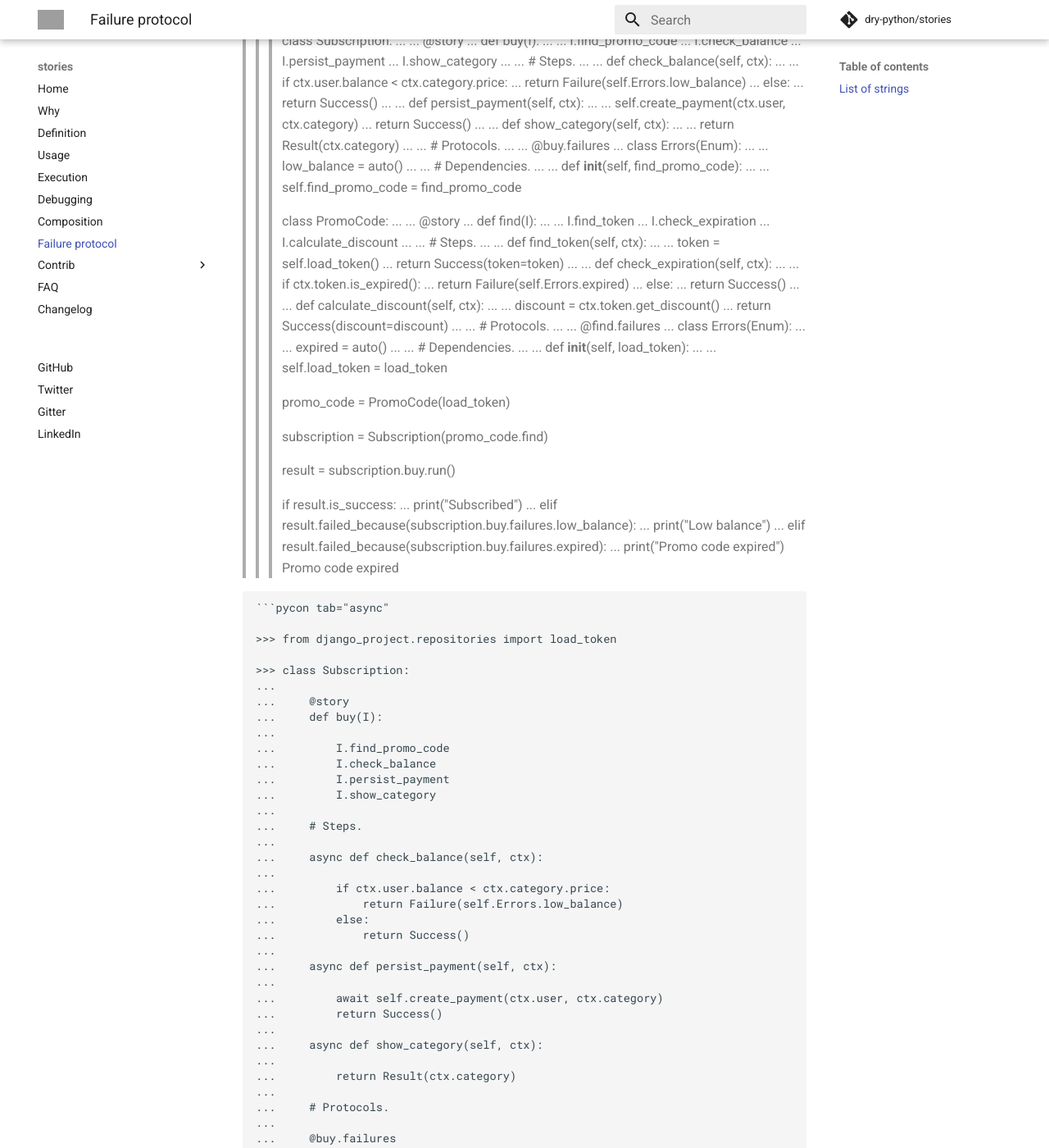
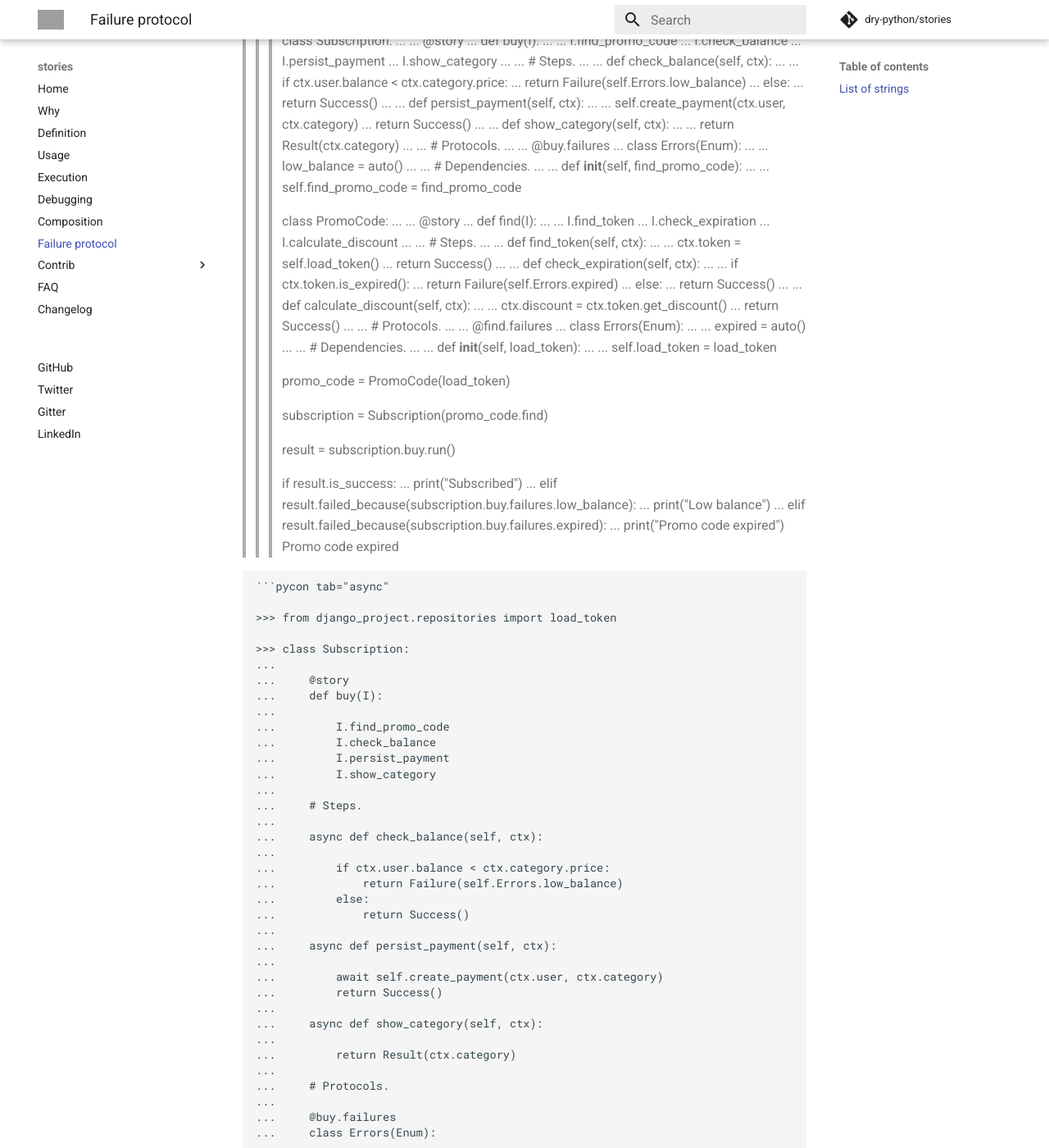
Before and after one commit to proofit404/stories, an MkDocs documentation site: the page built from docs/failure_protocol.md, in a window 1280 px wide and 1400 px high, scrolled down 5572 px. Shown: the whole window at 82% size. Built offline with MkDocs 1.6.1 and Material for MkDocs 9.7.7, drawn with Linux system fonts in a browser that asks for light colours; comment, search, counter and statistics services are not loaded; some of the changed text lies outside the part shown; grey boxes are pictures that could not be loaded.

Commit message:
docs: rewrite code examples to use assignment expression
Do not use Success() keyword arguments to assign variables to the context in the documentation.

```diff
--- a/docs/failure_protocol.md
+++ b/docs/failure_protocol.md
@@ -53,8 +53,8 @@
 ...
 ...     def find_promo_code(self, ctx):
 ...
-...         promo_code = self.load_promo_code(ctx.category)
-...         return Success(promo_code=promo_code)
+...         ctx.promo_code = self.load_promo_code(ctx.category)
+...         return Success()
 ...
 ...     def check_promo_code_exists(self, ctx):
 ...
@@ -118,8 +118,8 @@
 ...
 ...     async def find_promo_code(self, ctx):
 ...
-...         promo_code = await self.load_promo_code(ctx.category)
-...         return Success(promo_code=promo_code)
+...         ctx.promo_code = await self.load_promo_code(ctx.category)
+...         return Success()
 ...
 ...     async def check_promo_code_exists(self, ctx):
 ...
@@ -190,8 +190,8 @@
 ...
 ...     def find_promo_code(self, ctx):
 ...
-...         promo_code = self.load_promo_code(ctx.category)
-...         return Success(promo_code=promo_code)
+...         ctx.promo_code = self.load_promo_code(ctx.category)
+...         return Success()
 ...
 ...     def check_promo_code_exists(self, ctx):
 ...
@@ -256,8 +256,8 @@
 ...
 ...     async def find_promo_code(self, ctx):
 ...
-...         promo_code = await self.load_promo_code(ctx.category)
-...         return Success(promo_code=promo_code)
+...         ctx.promo_code = await self.load_promo_code(ctx.category)
+...         return Success()
 ...
 ...     async def check_promo_code_exists(self, ctx):
 ...
@@ -388,8 +388,8 @@
 ...
 ...     def find_token(self, ctx):
 ...
-...         token = self.load_token()
-...         return Success(token=token)
+...         ctx.token = self.load_token()
+...         return Success()
 ...
 ...     def check_expiration(self, ctx):
 ...
@@ -400,8 +400,8 @@
 ...
 ...     def calculate_discount(self, ctx):
 ...
-...         discount = ctx.token.get_discount()
-...         return Success(discount=discount)
+...         ctx.discount = ctx.token.get_discount()
+...         return Success()
 ...
 ...     # Protocols.
 ...
@@ -490,8 +490,8 @@
 ...
 ...     async def find_token(self, ctx):
 ...
-...         token = await self.load_token()
-...         return Success(token=token)
+...         ctx.token = await self.load_token()
+...         return Success()
 ...
 ...     async def check_expiration(self, ctx):
 ...
@@ -502,8 +502,8 @@
 ...
 ...     async def calculate_discount(self, ctx):
 ...
-...         discount = ctx.token.get_discount()
-...         return Success(discount=discount)
+...         ctx.discount = ctx.token.get_discount()
+...         return Success()
 ...
 ...     # Protocols.
 ...
```
Also changed, not shown: README.md (+7 -11 lines), docs/composition.md (+12 -12 lines), docs/debugging.md (+10 -10 lines), docs/definition.md (+28 -24 lines), docs/execution.md (+17 -3 lines), docs/index.md (+14 -16 lines).
